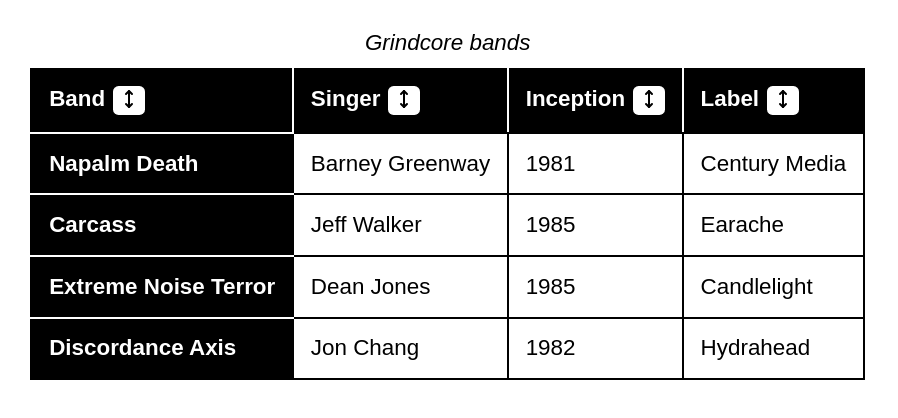
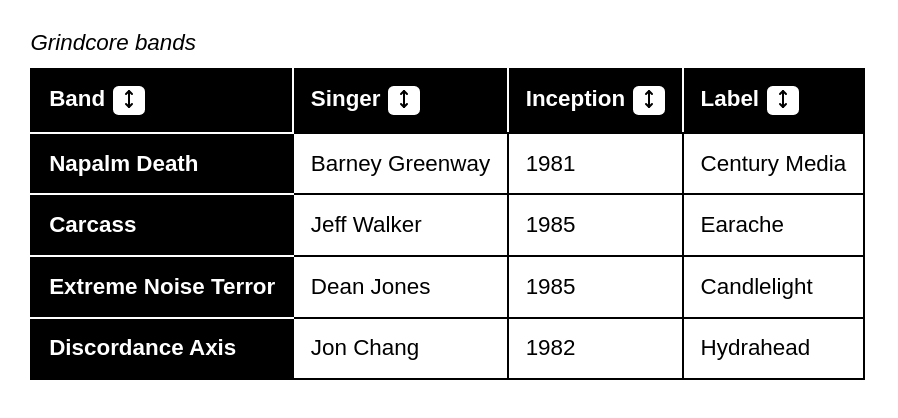
Before and after one commit to Heydon/react-sortable-table-demo, a React (Create React App) app: page / in a window 1280 px wide. Shown: the top 418 px of the page, without its empty margins (0-898 px from the left). Built offline with nearby package versions, Linux system fonts and the light colour scheme; the HTML template or start-up script is replaced by a standard one.

Commit message:
caption addition

```diff
--- a/src/Table.js
+++ b/src/Table.js
@@ -51,16 +51,25 @@
       tabindex: scrollable ? '0' : null
     });
   }
-
   render() {
+    const captionID = 'caption-' + Math.random().toString(36).substr(2, 9);
     return (
       <div>
         <div
           className="table-container"
           ref="container"
-          tabIndex={this.state.tabindex}>
+          tabIndex={this.state.tabindex}
+          aria-labelledby={captionID}
+        >
           <table>
-            <caption>{this.props.caption}</caption>
+            <caption id={captionID}>
+              {this.props.caption}
+              {this.state.tabindex === '0' &&
+                <div>
+                  <small>(scroll to see more)</small>
+                </div>
+              }
+            </caption>
             <tbody>
               <tr>
                 {this.props.headers.map((header, i) =>
--- a/src/styles.css
+++ b/src/styles.css
@@ -59,6 +59,7 @@
 caption {
   margin-bottom: 0.5rem;
   font-style: italic;
+  text-align: left;
 }
 
 .lists-container {
```
